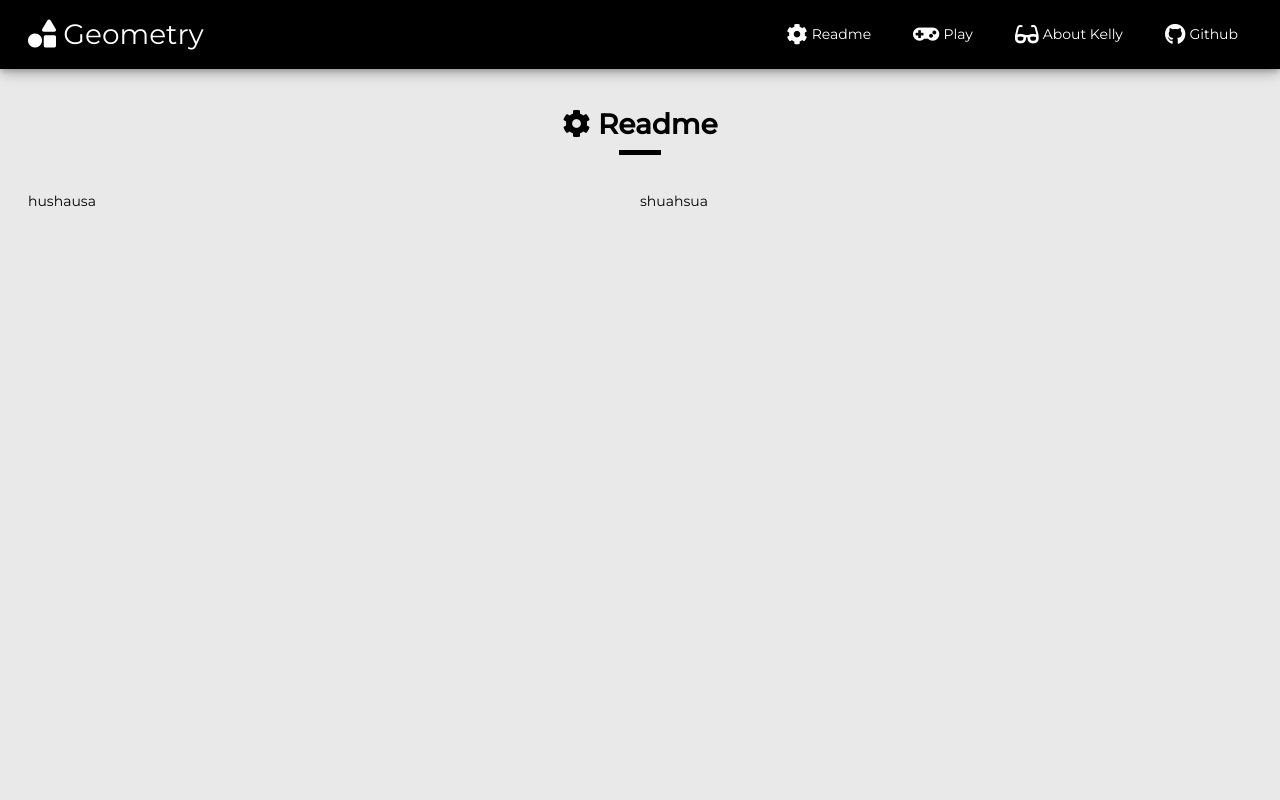
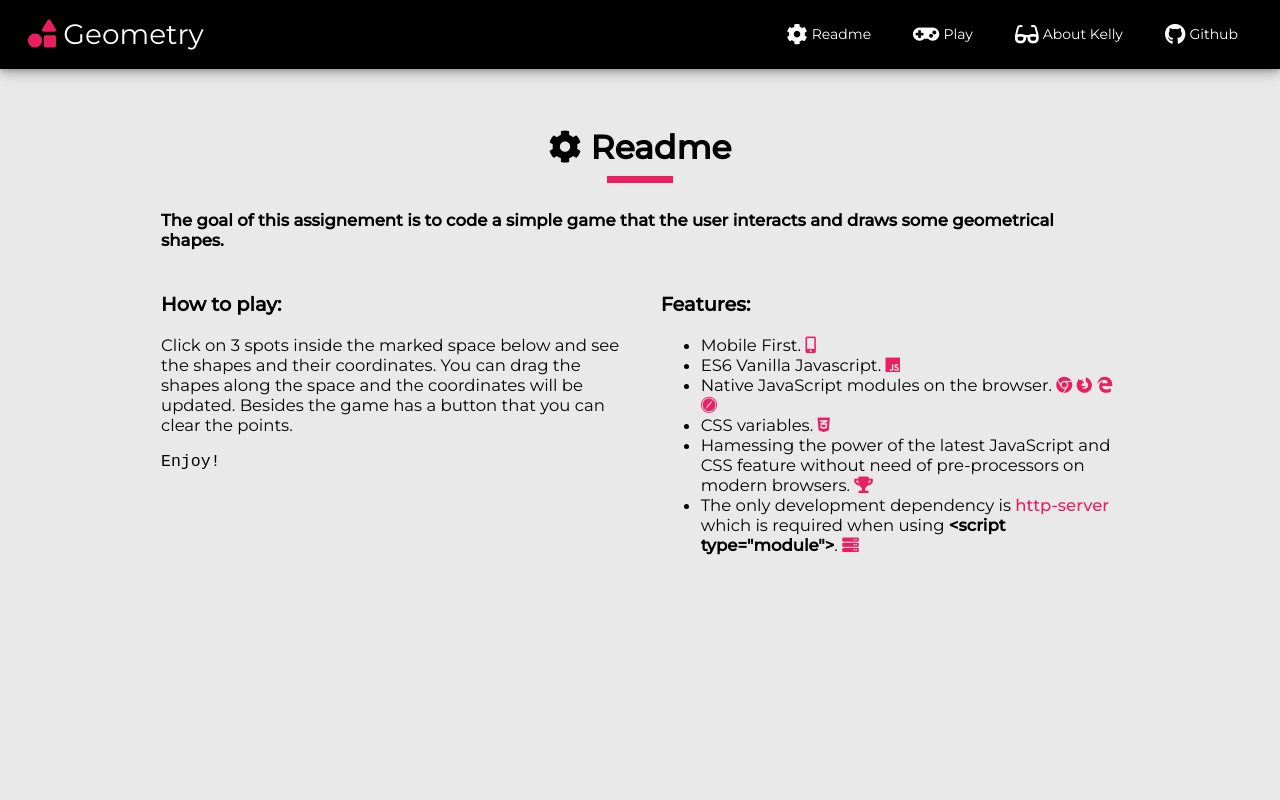
Before and after one commit to kregina/geometry-test, a website with bundled scripts: page src/index.html in a window 1280 px wide. Shown: the top 800 px of the page. Built offline with nearby package versions, Linux system fonts and the light colour scheme.

Commit message:
add section readme

```diff
--- a/src/index.html
+++ b/src/index.html
@@ -2,9 +2,9 @@
 <html>
   <head>
     <meta charset="utf-8" />
-    <meta http-equiv="X-UA-Compatible" content="IE=edge" />
+    <meta http-equiv="X-UA-Compatible" container="IE=edge" />
     <title>CMind</title>
-    <meta name="viewport" content="width=device-width, initial-scale=1" />
+    <meta name="viewport" container="width=device-width, initial-scale=1" />
     <link href="https://fonts.googleapis.com/css?family=Montserrat:400,500" rel="stylesheet" />
     <link
       rel="stylesheet"
@@ -57,9 +57,44 @@
         <i class="fas fa-cog"></i>
         <span>Readme</span>
       </h2>
+      <h4>
+        The goal of this assignement is to code a simple game that the user interacts and draws some
+        geometrical shapes.
+      </h4>
+      <div class="container">
         <div class="content">
-            <p>hushausa</p>
-            <p>shuahsua</p>
+          <h3>How to play:</h3>
+          <p>
+              Click on 3 spots inside the marked space below and see the shapes and their coordinates.
+              You can drag the shapes along the space and the coordinates will be updated.
+              Besides the game has a button that you can clear the points.
+
+              <pre>Enjoy!</pre>
+          </p>
+        </div>
+        <div class="content">
+          <h3>Features:</h3>
+          <ul>
+            <li>Mobile First. <i class="fas fa-mobile-alt"></i></li>
+            <li>ES6 Vanilla Javascript. <i class="fab fa-js"></i></li>
+            <li>
+              Native JavaScript modules on the browser. <i class="fab fa-chrome"></i>
+              <i class="fab fa-firefox"></i> <i class="fab fa-edge"></i>
+              <i class="fab fa-safari"></i>
+            </li>
+            <li>CSS variables. <i class="fab fa-css3-alt"></i></li>
+            <li>
+              Hamessing the power of the latest JavaScript and CSS feature without need of
+              pre-processors on modern browsers. <i class="fas fa-trophy"></i>
+            </li>
+            <li>
+              The only development dependency is
+              <a href="https://www.npmjs.com/package/http-server" target="_blank">http-server</a>
+              which is required when using <strong>&lt;script type="module"&gt;</strong>.
+              <i class="fas fa-server"></i>
+            </li>
+          </ul>
+        </div>
       </div>
     </section>
 
@@ -76,7 +111,18 @@
         <i class="fas fa-glasses"></i>
         <span>About Kelly</span>
       </h2>
+      <div class="container">
+        <figure>
+          <img
+            src="./images/me.jpg"
+            alt="Kelly Silva"
+            title="Kelly Silva"
+            class="image-responsive"
+          />
+          <figcaption>Me</figcaption>
+        </figure>
+        <p>huashaus</p>
+      </div>
     </section>
-
   </body>
 </html>
--- a/src/main.css
+++ b/src/main.css
@@ -2,7 +2,7 @@
 :root{
     --body-background: #e9e9e9;
     --section-background: white;
-    --primary-color: 248, 187, 208;
+    --primary-color: 233, 30, 99;
     --triangle-color: red;
 }
 
@@ -55,6 +55,10 @@ header{
     font-size: 2em;
 }
 
+.brand i {
+    color: rgb(var(--primary-color));
+}
+
 /** Header > nav**/
 nav{
     display: flex;
@@ -86,7 +90,6 @@ nav a:visited{
 .github:focus,
 nav a:hover,
 nav a:focus{
-    background: rgba(var(--primary-color), .2);
     color:rgb(var(--primary-color));
 }
 
@@ -101,8 +104,10 @@ nav a span{
 
 /** Section **/
 section{
-    height: 100%;
-    padding: 10em 2em 0 2em;
+    font-size: 1.18em;
+    min-height: 100%;
+    padding: 7em 2em 2em 2em;
+    width: 100%;
 }
 
 section#play{
@@ -115,22 +120,35 @@ section h2{
 }
 
 section h2::after{
-    background: black;
+    background: rgb(var(--primary-color));
     content: '';
     display: block;
     height: .2em;
     margin: .3em auto;
-    width: 1.5em;
+    width: 2em;
 }
 
-section .content{
+section .container{
     display: flex;
     flex-wrap: wrap;
     flex-direction: row;
 }
 
-section .content > * {
+section .container > * {
     flex: 1 100%;
+}
+
+section .container a{
+    color: rgb(var(--primary-color));
+    font-weight: 500;
+}
+
+section .container i {
+    color: rgb(var(--primary-color));
+}
+
+.image-responsive{
+    width: 100%;
 }
 
 #canvas{
@@ -166,10 +184,16 @@ section .content > * {
 
     section{
         padding: 6em 2em 0 2em;
+        width: 80%;
+        margin: auto;
     }
 
-    section .content{
+    section .container{
         flex-wrap: initial;
     }
 
+    section .content + .content {
+        margin-left: 2.5em;
+    }
+
   }
```
Lines whose indentation alone changed are shown as unchanged.
